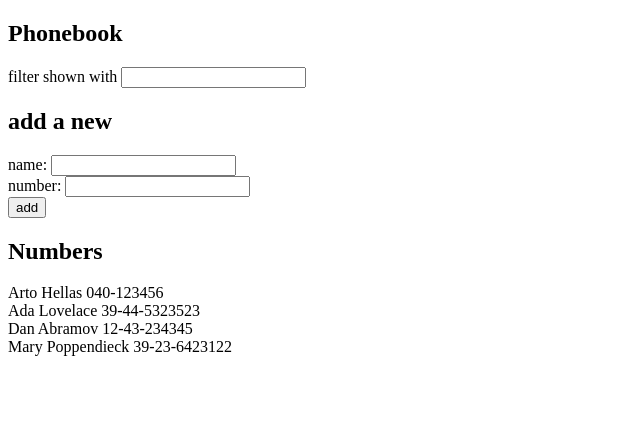
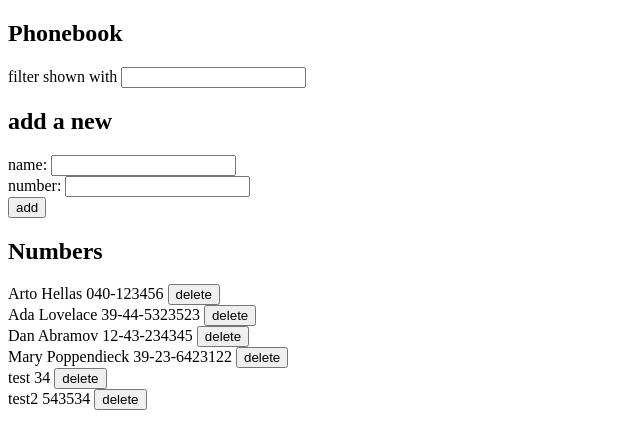
Before and after one commit to mfrattini7/fullstack-open-course, a React (Vite) app in the folder part2/phonebook/: page / in a window 1280 px wide. Shown: the top 448 px of the page, without its empty margins (0-640 px from the left). Built offline with nearby package versions, Linux system fonts and the light colour scheme; data requests are answered from the project's data file.

Commit message:
done part2.13

```diff
--- a/part2/phonebook/db.json
+++ b/part2/phonebook/db.json
@@ -1,5 +1,5 @@
 {
-  "persons":[
+  "persons": [
     {
       "name": "Arto Hellas",
       "number": "040-123456",
@@ -19,6 +19,16 @@
       "name": "Mary Poppendieck",
       "number": "39-23-6423122",
       "id": "4"
+    },
+    {
+      "id": "bfcb",
+      "name": "test",
+      "number": "34"
+    },
+    {
+      "id": "93b9",
+      "name": "test2",
+      "number": "543534"
     }
   ]
 }
--- a/part2/phonebook/src/App.jsx
+++ b/part2/phonebook/src/App.jsx
@@ -4,6 +4,7 @@ import axios from 'axios'
 import NumbersList from './components/NumbersList'
 import Form from './components/Form'
 import Filter from './components/Filter'
+import personsService  from './services/persons'
 
 const App = () => {
 
@@ -13,11 +14,7 @@ const App = () => {
   const [filter, setFilter] = useState('')
 
   useEffect(() => {
-    axios
-      .get('http://localhost:3001/persons')
-      .then(response => {
-        setPersons(response.data)
-      })
+    personsService.getAll().then(p => setPersons(p))
   }, [])
 
   const addPerson = (event) => {
@@ -28,7 +25,8 @@ const App = () => {
       return
     }
 
-    setPersons(persons.concat({name: newName, number: newNumber}))
+    personsService.create({name: newName, number: newNumber})
+    .then(it => setPersons(persons.concat(it)))
   }
 
   const handleNameChange = (event) => {
--- a/part2/phonebook/src/components/NumbersList.jsx
+++ b/part2/phonebook/src/components/NumbersList.jsx
@@ -2,7 +2,7 @@ const NumbersList = ({persons}) => {
 
     return <>
     <h2>Numbers</h2>
-      {persons.map(it => <div key={it.name}>{it.name} {it.number}</div>)}
+      {persons.map(it => <div key={it.name}>{it.name} {it.number} <button onClick={() => console.log("clicked")}>delete</button></div>)}
     </>
 }
 
--- /dev/null
+++ b/part2/phonebook/src/services/persons.js
@@ -0,0 +1,35 @@
+import axios from 'axios'
+
+const baseUrl = 'http://localhost:3001/persons'
+
+const getAll = () => {
+    return axios
+        .get(baseUrl)
+        .then(response => response.data)
+}
+
+const create = (newPerson) => {
+    return axios
+        .post(baseUrl, newPerson)
+        .then(response => response.data)
+}
+
+
+const update = (id, newObject) => {
+    return axios
+        .put(`${baseUrl}/${id}`, newObject)
+        .then(response => response.data)
+}
+
+const erase = (id) => {
+    return axios
+        .delete(`${baseUrl}/${id}`)
+        .then(response => response.data)
+}
+
+export default {
+    getAll,
+    create,
+    update,
+    erase
+}
```
